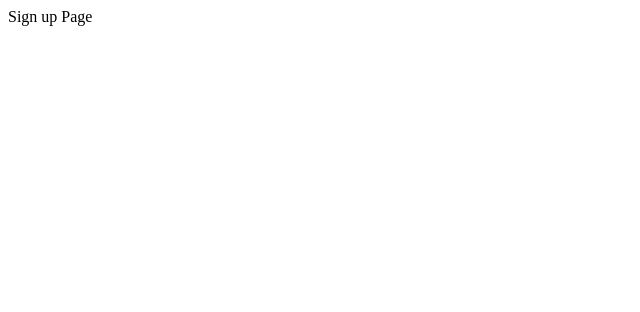
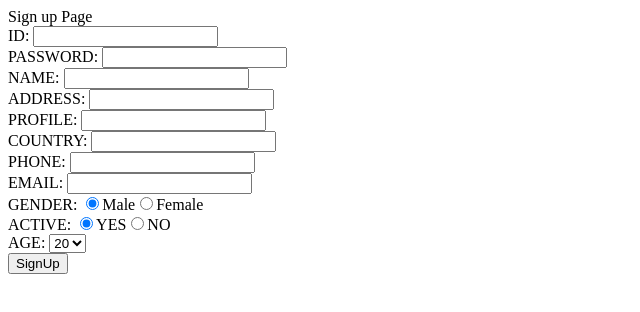
Before and after one commit to pineapple-pll/pine-frontend, a React app: page /signup in a window 1280 px wide. Shown: the top 312 px of the page, without its empty margins (0-640 px from the left). Built offline with nearby package versions, Linux system fonts and the light colour scheme; the HTML template or start-up script is replaced by a standard one.

Commit message:
add signUpForm

```diff
--- a/src/component/Login.tsx
+++ b/src/component/Login.tsx
@@ -21,6 +21,7 @@ function Login(){
                 alert('success login')
             }
         }catch(error){
+            alert('fail login')
             throw error
         }finally{
             setLoading(false)
--- a/src/component/SignUp.tsx
+++ b/src/component/SignUp.tsx
@@ -1,10 +1,190 @@
 import * as React from 'react'
+import { useState } from 'react'
+
+type SignUpForm = {
+    memberId: string,
+    name: string,
+    age: number,
+    gender: string,
+    address: string,
+    profile: string,
+    active: string,
+    country: string,
+    phone: string,
+    email: string,
+    password: string
+}
 
 function SignUp(){
+    const [loading, setLoading] = useState<boolean>(false)
+    const [signUp, setSignUp] = useState<SignUpForm>({
+        memberId: '',
+        name: '',
+        age: 20,
+        gender: 'M',
+        address: '',
+        profile: '',
+        active: 'Y',
+        country: '',
+        phone: '',
+        email: '',
+        password: ''
+    })
+
+    function handleChange(e: React.ChangeEvent<HTMLInputElement>){
+        let val = {...signUp}
+        setSignUp({...val, [e.target.name]: e.target.value})
+    }
+
+    function handleSelectChange(e : React.ChangeEvent<HTMLSelectElement>){
+        let val = {...signUp}
+        setSignUp({...val, [e.target.name]: parseInt(e.target.value)})
+    }
+
+    function optionValue(){
+        let arr = []
+        for(let i=1;i<100;i++){
+            arr.push(<option key={i} value={i}>{i}</option>)
+        }
+        return arr
+    }
+
+    async function handleSignUp(SignUpValue: SignUpForm){
+    }
+
     return(
-        <>
+        <div style={loading ? {backgroundColor: 'rgb(0, 0, 0, 0.1)'} : {}}>
             Sign up Page
-        </>
+            <div>
+                <span>ID: </span>
+                <input
+                    type="text"
+                    value={signUp.memberId}
+                    name="memberId"
+                    onChange={handleChange}
+                />
+            </div>
+            <div>
+                <span>PASSWORD: </span>
+                <input
+                    type="text"
+                    value={signUp.password}
+                    name="password"
+                    onChange={handleChange}
+                />
+            </div>
+            <div>
+                <span>NAME: </span>
+                <input
+                    type="text"
+                    value={signUp.name}
+                    name="name"
+                    onChange={handleChange}
+                />
+            </div>
+            <div>
+                <span>ADDRESS: </span>
+                <input
+                    type="text"
+                    value={signUp.address}
+                    name="address"
+                    onChange={handleChange}
+                />
+            </div>
+            <div>
+                <span>PROFILE: </span>
+                <input
+                    type="text"
+                    value={signUp.profile}
+                    name="profile"
+                    onChange={handleChange}
+                />
+            </div>
+            <div>
+                <span>COUNTRY: </span>
+                <input
+                    type="text"
+                    value={signUp.country}
+                    name="country"
+                    onChange={handleChange}
+                />
+            </div>
+            <div>
+                <span>PHONE: </span>
+                <input
+                    type="text"
+                    value={signUp.phone}
+                    name="phone"
+                    onChange={handleChange}
+                />
+            </div>
+            <div>
+                <span>EMAIL: </span>
+                <input
+                    type="text"
+                    value={signUp.email}
+                    name="email"
+                    onChange={handleChange}
+                />
+            </div>
+            <div onChange={handleChange}>
+                <span>GENDER: </span>
+                <span>
+                    <input
+                        type="radio"
+                        id="gender_M"
+                        name="gender"
+                        value={"M"}
+                        checked={signUp.gender === "M"}
+                        readOnly
+                    />
+                    <label htmlFor="gender_M">Male</label>
+                </span>
+                <span>
+                    <input
+                        type="radio"
+                        id="gender_W"
+                        name="gender"
+                        value={"W"}
+                        checked={signUp.gender === "W"}
+                        readOnly
+                    />
+                    <label htmlFor="gender_W">Female</label>
+                </span>
+            </div>
+            <div onChange={handleChange}>
+                <span>ACTIVE: </span>
+                <span>
+                    <input
+                        type="radio"
+                        id="active_y"
+                        name="active"
+                        value={"Y"}
+                        checked={signUp.active === "Y"}
+                        readOnly
+                    />
+                    <label htmlFor="active_y">YES</label>
+                </span>
+                <span>
+                    <input
+                        type="radio"
+                        id="active_n"
+                        name="active"
+                        value={"N"}
+                        checked={signUp.active === "N"}
+                        readOnly
+                    />
+                    <label htmlFor="active_n">NO</label>
+                </span>
+            </div>
+            <div>
+                <span>AGE: </span>
+                <select onChange={handleSelectChange} name="age" value={signUp.age}>
+                    {optionValue()}
+                </select>
+            </div>
+            <button onClick={() => handleSignUp(signUp)}>SignUp</button>
+        </div>
     )
 }
 
```
